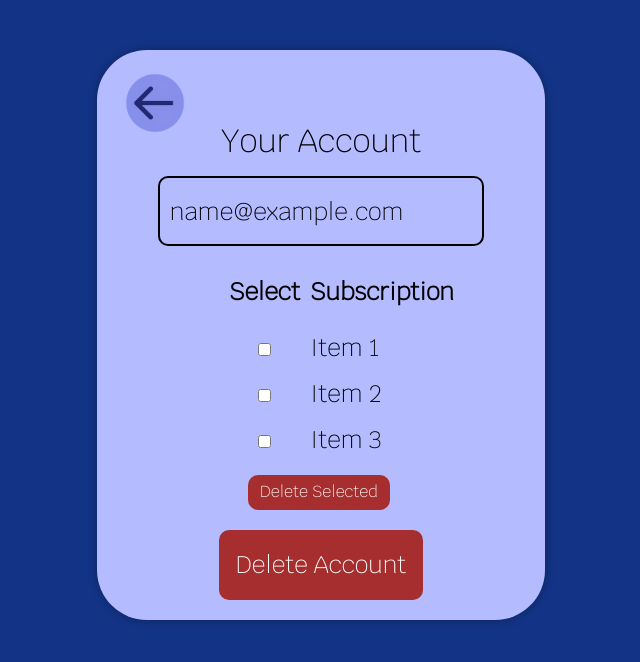
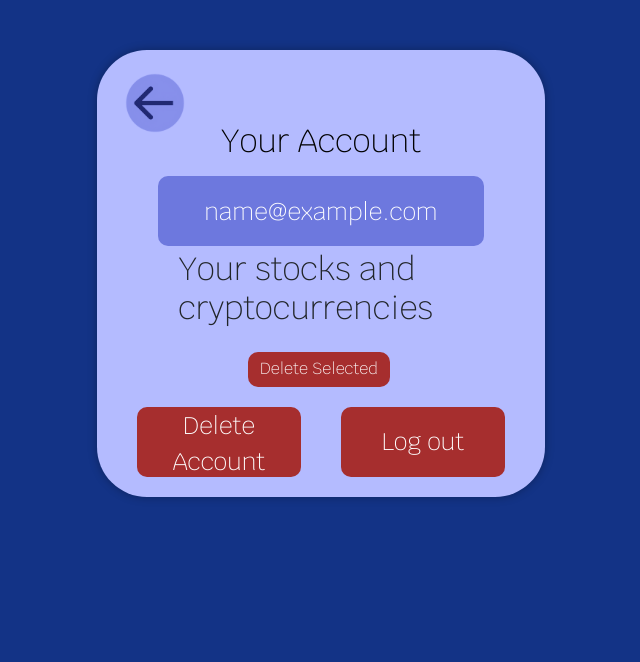
Before and after one commit to HappyMaxT3/tracking_anomalies_in_cryptocurrencies_and_stock_prices, a Flask app: page /profile/ in a window 1280 px wide. Shown: the top 662 px of the page, without its empty margins (319-959 px from the left). Run offline with Flask 3, Linux system fonts and the light colour scheme; the visitor is signed in with stand-in values (Sample User, id 1); tables that the repository leaves empty hold one stand-in row (values such as "Sample post").

Commit message:
Add list of stoks and crypto and redisign profile

```diff
--- a/main.py
+++ b/main.py
@@ -38,8 +38,10 @@
 def fetch_and_detect_anomalies():
     users = User.query.all()
     for user in users:
-        for i in user.monitored_stocks:
-            stock, portfel = i.split(',')
+        monitored_stocks = json.loads(user.monitored_stocks) if user.monitored_stocks else []
+        for i in monitored_stocks:
+            stock = i['stock']
+            portfel = i['portfel']
             if '-USD' in portfel:
                 type_of_anomaly = algorithm.detect_crypto_anomalies(stock)
             else:
@@ -122,15 +124,37 @@
 @app.route("/profile/", methods=['GET', 'POST'])
 def profile():
     user = User.query.get(session.get('user_id'))
+    monitored_stocks = json.loads(user.monitored_stocks) if user.monitored_stocks else []
+    stocks = []
+    for i in monitored_stocks:
+        stocks.append(i['stock'])
+    user_email = user.email
     if request.method == 'POST':
+        selected_stocks = request.form.getlist('items')
+        delete_stock = request.form.get("delete_stock")
+        delete_account = request.form.get("delete_account")
+        log_out = request.form.get("log_out")
         if user:
-            db.session.delete(user)
-            db.session.commit()
-            session.pop('user_id', None)
-        return redirect(url_for("index"))
+            if delete_stock is not None:
+                for stock_for_delete in selected_stocks:
+                    for i in monitored_stocks:
+                        if i['stock'] == stock_for_delete:
+                            monitored_stocks.remove(i)
+                            stocks.remove(stock_for_delete)
+                            break
+                user.monitored_stocks = json.dumps(monitored_stocks)
+                db.session.commit()
 
-    user_email = user.email
-    return render_template("your_acc.html", your_email=user_email)
+                return render_template("your_acc.html", your_email=user_email, items=stocks)
+            if delete_account is not None:
+                db.session.delete(user)
+                db.session.commit()
+                session.pop('user_id', None)
+                return redirect(url_for("index"))
+            if log_out is not None:
+                session.pop('user_id', None)
+                return redirect(url_for("index"))
+    return render_template("your_acc.html", your_email=user_email, items=stocks)
 
 @app.route("/create_account/", methods=['GET', 'POST'])
 def create_account():
@@ -148,8 +172,7 @@
     with app.app_context():
         fetch_and_detect_anomalies()
 
-#scheduler.add_job(func=scheduled_fetch_data, trigger='interval', hours=6, id='fetch_data_job')
-#scheduler.start()
-
+# scheduler.add_job(func=scheduled_fetch_data, trigger='interval', hours=6, id='fetch_data_job')
+# scheduler.start()
 if __name__ == '__main__':
     app.run(debug=True)
--- a/static/css/win_style.css
+++ b/static/css/win_style.css
@@ -49,9 +49,15 @@
     text-align: center;
     width: 50%;
     height: 70px;
-    margin-left: 25%;
+    margin-left: 5%;
+    margin-right: 5%;
     font-family: 'Krub ExtraLight', sans-serif;
     font-size: x-large;
+}
+
+.profile_buttons{
+    display: flex;
+    justify-content: space-around;
 }
 
 .down_text_container {
@@ -133,7 +139,6 @@
     border: 2px solid black;
     border-radius: 10px;
     outline: none;
-    background-color: rgba(180, 187, 255, 1);
     color: black;
     font-size: x-large;
     padding: 10px;
@@ -142,6 +147,25 @@
     margin-left: 10%;
     margin-top: 2%;
     font-family: 'Krub ExtraLight', sans-serif;
+    background-color: rgba(180, 187, 255, 1);
+    color: black;
+}
+
+.email_in_profile{
+    border: 2px white;
+    border-radius: 10px;
+    outline: none;
+    color: black;
+    font-size: x-large;
+    padding: 10px;
+    width: 80%;
+    height: 70px;
+    margin-left: 10%;
+    margin-top: 2%;
+    font-family: 'Krub ExtraLight', sans-serif;
+    text-align: center;
+    background-color: rgba(109, 120, 222, 1);
+    color: white;
 }
 
 table {
@@ -189,3 +213,16 @@
     margin-top: 3%;
     font-family: 'Krub ExtraLight', sans-serif;
 }
+.checkbox{
+    font-size: 1.5em;
+    font-family: 'Krub ExtraLight', sans-serif;
+    margin-left: 12%;
+    margin-right: 12%;
+}
+
+.stocks_and_crypto{
+    font-size: 2em;
+    font-family: 'Krub ExtraLight', sans-serif;
+    margin-left: 15%;
+    margin-top: 1%;
+}
--- a/static/js/scripts_acc.js
+++ b/static/js/scripts_acc.js
@@ -44,11 +44,11 @@
 
 // Delete subscriptions
 // Sample items data array
-var items = [
-    { name: "Item 1" },
-    { name: "Item 2" },
-    { name: "Item 3" }
-];
+//var items = [
+//    { name: "Item 1" },
+//    { name: "Item 2" },
+//    { name: "Item 3" }
+//];
 
 // Function to populate table with item data
 function populateTable() {
--- a/templates/your_acc.html
+++ b/templates/your_acc.html
@@ -18,9 +18,10 @@
 
         <h1 class="title">Your Account</h1>
 
-        <input placeholder="e-mail address" class="input_win" type="text" id="your_email" value="{{ your_email }}" readonly></input>
+        <input placeholder="e-mail address" class="email_in_profile" type="text" id="your_email" value="{{ your_email }}" readonly></input>
 
-        <table id="itemsTable" style="margin-top: 3%; margin-right: 5%;">
+        <form method="POST">
+            <!--<table id="itemsTable" style="margin-top: 3%; margin-right: 5%;">
                 <thead>
                     <tr>
                         <th>Select</th>
@@ -28,14 +29,26 @@
                     </tr>
                 </thead>
                 <tbody>
-                <!-- Item data -->
+                    {% for item in items %}
+                        <input type="checkbox" name="items" value="{{ item }}"> {{ item }}<br>
+                    {% endfor %}
                 </tbody>
+            </table>-->
+
+            <table id="itemsTable" style="margin-top: 3%; margin-right: 5%;">
+                <h2 class="stocks_and_crypto"> Your stocks and cryptocurrencies</h2>
+                <div class="checkbox">
+                    {% for item in items %}
+                        <input type="checkbox" name="items" value="{{ item }}"> {{ item }}<br>
+                    {% endfor %}
+                </div>
             </table>
+            <button id="deleteSelected" class="deleteSelectedButton" name="delete_stock">Delete Selected</button>
 
-        <button id="deleteSelected" class="deleteSelectedButton">Delete Selected</button>
-
-        <form method="POST">
-            <button type="submit" class="down_button_delete" style="margin-top: 5%;">Delete Account</button>
+            <div class="profile_buttons">
+                <button type="submit" class="down_button_delete" style="margin-top: 5%;" name="delete_account">Delete Account</button>
+                <button type="submit" class="down_button_delete" style="margin-top: 5%;" name="log_out">Log out</button>
+            </div>
         </form>
     </div>
 
```
Lines whose indentation alone changed are shown as unchanged.
